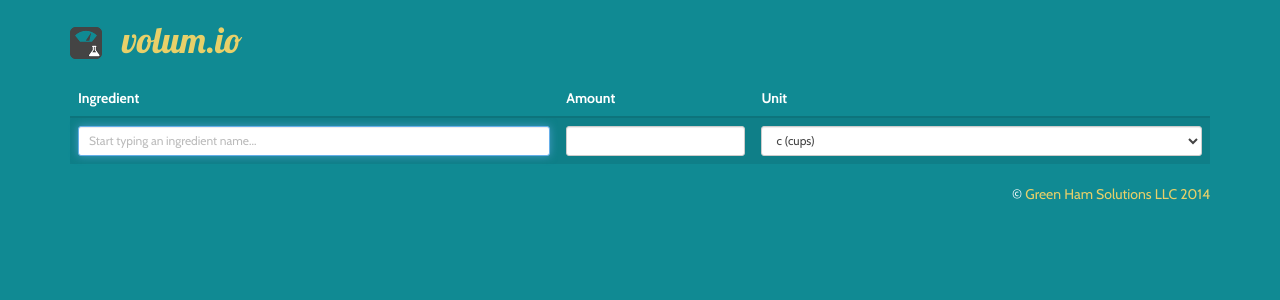
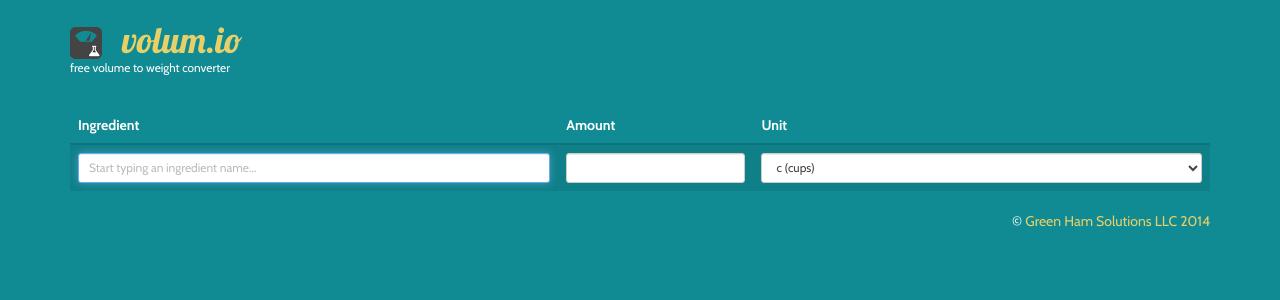
Before and after one commit to greenham/volume2weight, a PHP site: page / in a window 1280 px wide. Shown: the top 300 px of the page. Run offline with PHP 8.4, Linux system fonts and the light colour scheme; data comes from the database, SQL or seed files in the repository.

Commit message:
better title/tagline

```diff
--- a/index.php
+++ b/index.php
@@ -7,12 +7,12 @@
     <meta http-equiv="X-UA-Compatible" content="IE=edge">
     <meta name="viewport" content="width=device-width, initial-scale=1">
     <meta name="description" content="Convert volume measurements to weight for almost any ingredient. Converts US customary units to grams/pounds based on densities of ingredients.">
-    <meta name="keywords" content="convert,volume,weight,ingredient,recipe,metric,units,measurement">
+    <meta name="keywords" content="convert,volume,weight,ingredient,recipe,metric,units,measurement,free">
     <meta name="author" content="Green Ham Solutions LLC">
     <base href="/">
     <link rel="shortcut icon" href="assets/img/favicon.ico">
 
-    <title>volum.io</title>
+    <title>volum.io - free volume to weight converter</title>
 
     <!-- Bootstrap core CSS -->
     <link href="assets/css/bootstrap.min.css" rel="stylesheet">
@@ -34,7 +34,7 @@
         <div class="col-md-4" id="branding">
           <a class="logo" href="/"><img src="assets/img/logo-32.png" align="left"></a>
           <h1 class="brand"><a href="/">volum.io</a></h1>
-          <!-- <p class="small muted"></p> -->
+          <p class="small muted">free volume to weight converter</p>
         </div>
         <div class="col-md-8" id="header-ad">
           <script async src="//pagead2.googlesyndication.com/pagead/js/adsbygoogle.js"></script>
```
